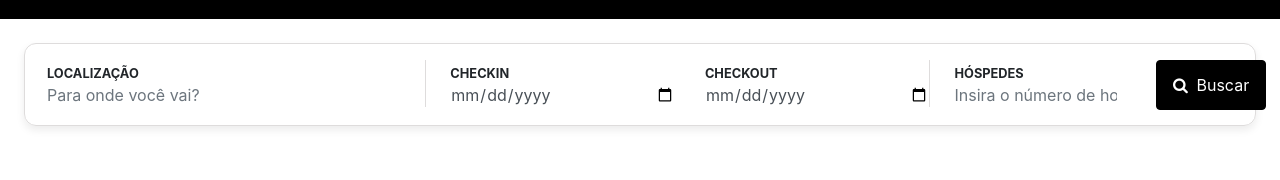
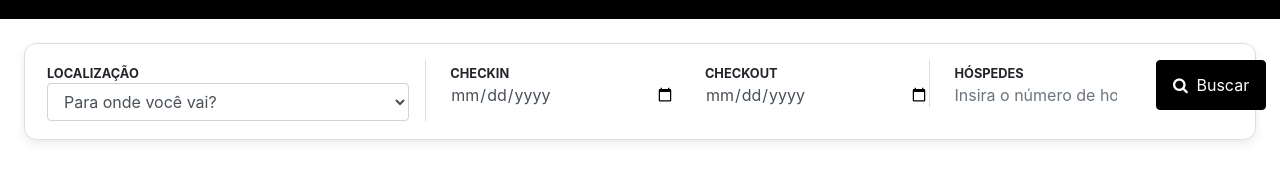
Before and after one commit to lougansjs/gama-aircnc, a plain HTML site: page index.html in a window 1280 px wide. Shown: the part 56-236 px from the top of the page. Drawn offline with nearby package versions, Linux system fonts and the light colour scheme; no server answers.

Commit message:
:heavy_check_mark: Criando os optins de localização

```diff
--- a/index.html
+++ b/index.html
@@ -46,9 +46,11 @@
                   <div class="col-lg-4 p-0">
                     <div class="content box-search">
                       <label for="location" class="label-config border-right-label w-100">
-                        <div>
+                        <div class="mr-3">
                           <small id="locationText" class="form-text"><strong>LOCALIZAÇÃO</strong></small>
-                          <input type="email" class="form-control" name="location" id="location" placeholder="Para onde você vai?" >
+                          <select class="form-control" name="location" id="location">
+                            <option value="" disabled selected >Para onde você vai?</option>
+                          </select>
                         </div>
                       </label>
                     </div>
```
